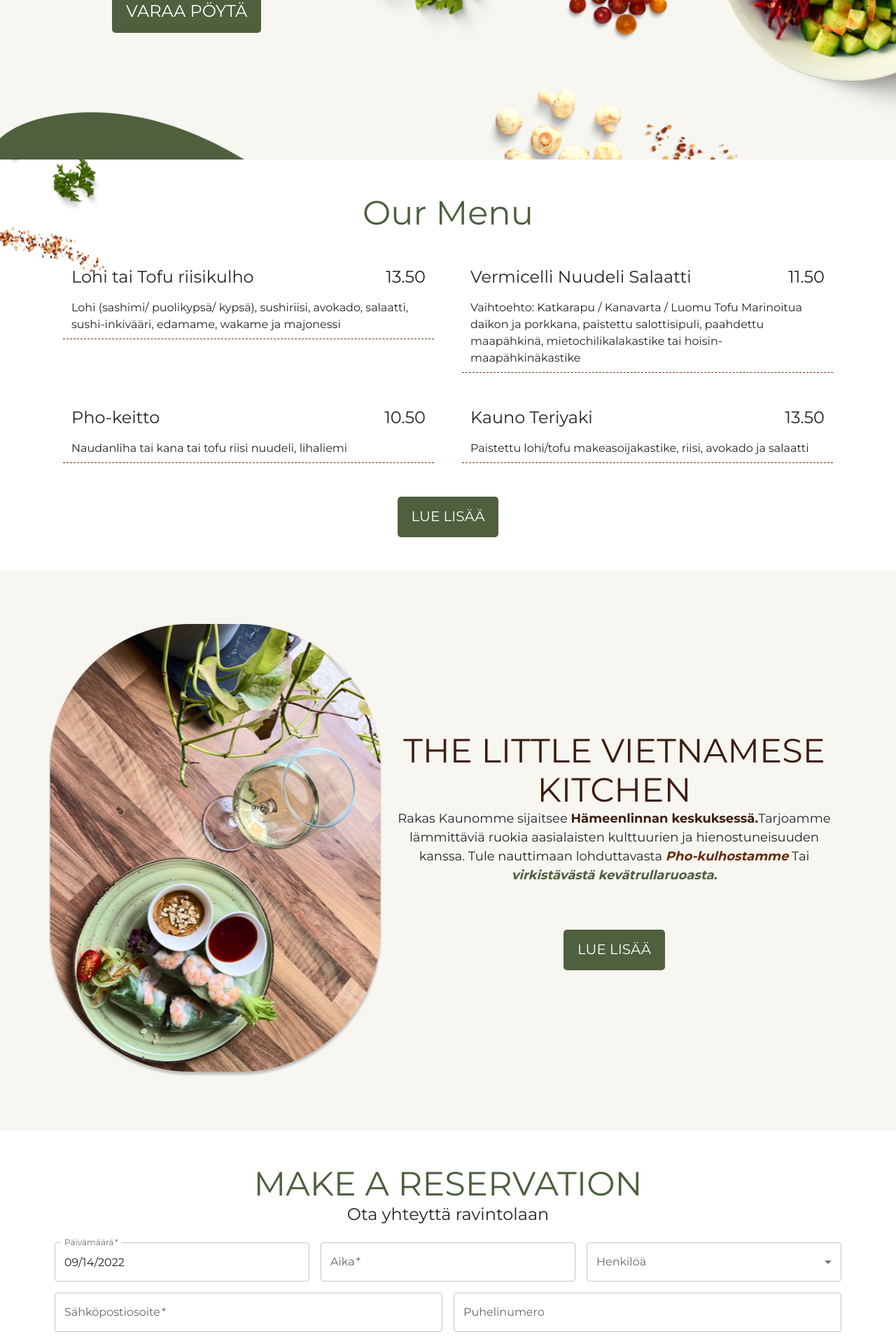
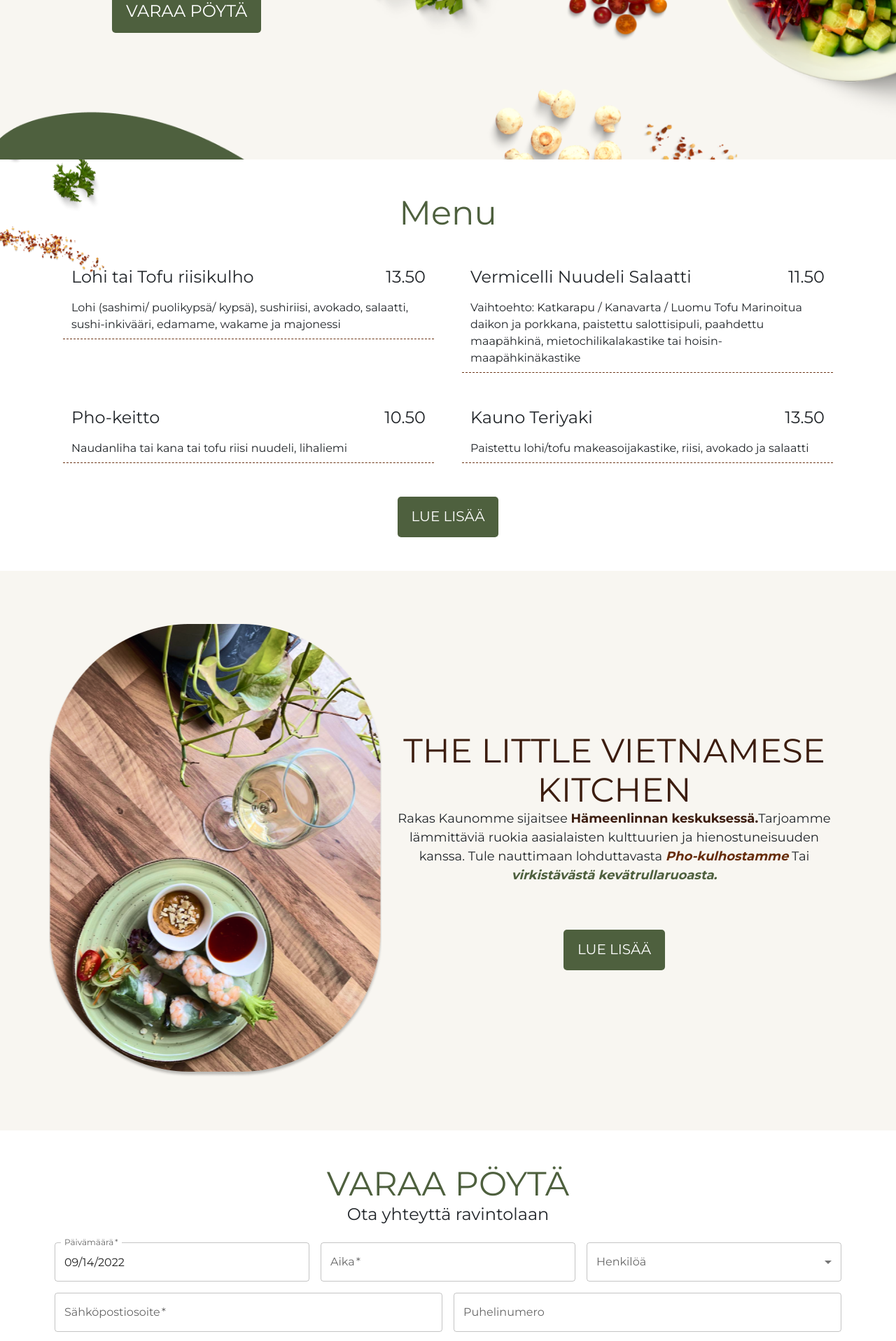
Before and after one commit to phuoc94/kauno-restaurant, a Next.js app: page / in a window 1280 px wide. Shown: the part 679-2596 px from the top of the page at 70% size. Built offline with nearby package versions, Linux system fonts and the light colour scheme.

Commit message:
translate title to finnish

```diff
--- a/components/menu.js
+++ b/components/menu.js
@@ -17,7 +17,7 @@ const MenuSection = () => {
                 component="h2"
                 className="font-classique-saigon color-primary"
               >
-                Our Menu
+                Menu
               </Typography>
             </Col>
           </Col>
--- a/components/reservation.js
+++ b/components/reservation.js
@@ -96,7 +96,7 @@ const Reservation = () => {
             component="h3"
             className="font-classique-saigon text-uppercase color-primary"
           >
-            Make a Reservation
+            Varaa pöytä
           </Typography>
           <Typography variant="h5" component="h3">
             Ota yhteyttä ravintolaan
@@ -225,7 +225,8 @@ const Reservation = () => {
             </span>
           ) : (
             <span>
-              Jotain meni pieleen. Yritä myöhemmin uudelleen tai ota meihin yhteyttä suoraan.
+              Jotain meni pieleen. Yritä myöhemmin uudelleen tai ota meihin
+              yhteyttä suoraan.
             </span>
           )}
         </Alert>
```
